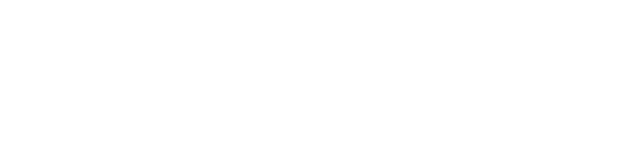
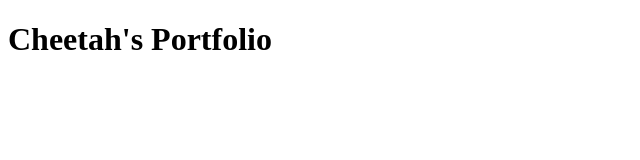
Before and after one commit to woogero/My-Portfolio, a plain HTML site: page index.html in a window 1280 px wide. Shown: the whole page, without its empty margins (0-640 px from the left). Drawn offline with Linux system fonts and the light colour scheme.

Commit message:
Update index.html

```diff
--- a/index.html
+++ b/index.html
@@ -1,6 +1,6 @@
 <!DOCTYPE html>
 <html>
     <body>
-
+        <h1>Cheetah's Portfolio</h1>
     </body>
 </html>
```
